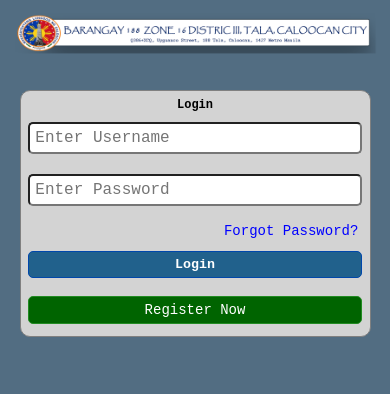
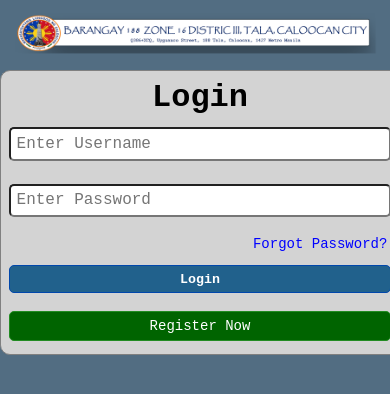
Before and after one commit to Kmtdacuba/capstone, a PHP site: page /capstone/ in a window 390 px wide. Shown: the top 394 px of the page. Run offline with PHP 8.4, Linux system fonts and the light colour scheme.

Commit message:
@media style

```diff
--- a/css/style.css
+++ b/css/style.css
@@ -235,16 +235,7 @@
     display: none;
   }
 }
-@media (max-width: 480px) {
-  .login {
-    width: 90%; /* Adjust width to fit smaller screens */
-    margin: 5% auto; /* Center the login box horizontally with more top and bottom margin */
-    padding: 5%; /* Increase padding for smaller screens */
-  }
-  h1 {
-    font-size: 12px;
-  }
-}
+
 
 
 /*Login CSS*/
@@ -768,7 +759,7 @@ table tr th {
 
 .login {
   border: 1px solid gray;
-  width: 90%;
+  width: 400px;
   margin: 2 auto;
   padding: 2%;
   background-color: lightgray;
--- a/index.php
+++ b/index.php
@@ -21,7 +21,7 @@ include('config/connection.php');
             </a>
         </div>
 
-        <div class="login">
+        <div class="login" style="@media only screen and (max-width: 600px) { width: 90%; }">
 
             <h1>Login</h1>
             <?php
```
